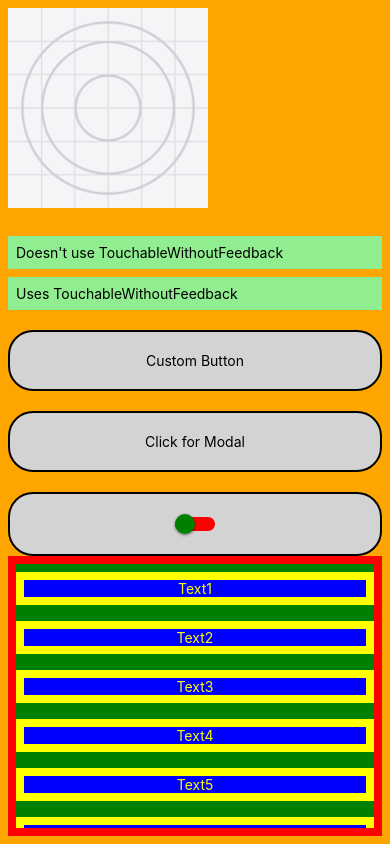
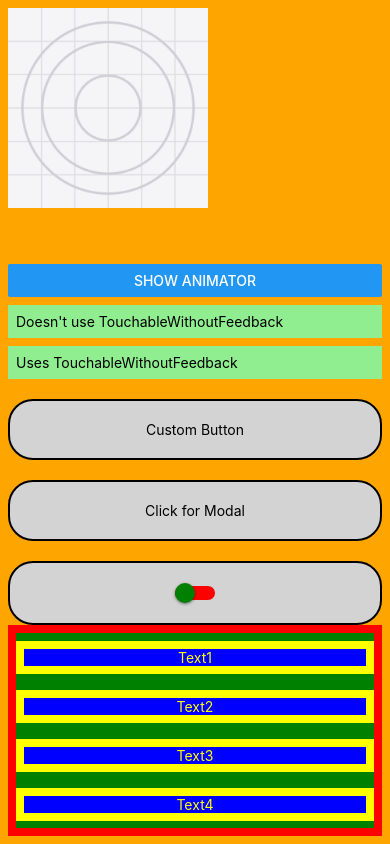
Before and after one commit to CheoR/rn-project2, a React Native app: screen / in a window 390 px wide. Built offline with nearby package versions, Linux system fonts and the light colour scheme.

Commit message:
feat: loading animation example

```diff
--- a/App.js
+++ b/App.js
@@ -2,6 +2,7 @@
 import { useState } from "react";
 
 import {
+  ActivityIndicator,
   Alert,
   Button,
   FlatList,
@@ -30,14 +31,24 @@ const pressHandler = (text) => {
 export default function App() {
   const [isOpen, setIsOpen] = useState(false);
   const [isOn, setIsOn] = useState(false);
+  const [showAnimator, setShowAnimator] = useState(false);
 
   const toggleSwitch = () => setIsOn((prevState) => !prevState);
+  const runAnimator = () => {
+    setShowAnimator(true);
+    setTimeout(() => {
+      setShowAnimator(false);
+      Alert.alert("This is how you do a animator");
+    }, 2000);
+  };
 
   return (
     <View style={styles.container}>
       <View style={styles.img}>
         <Image source={require("./assets/icon.png")} style={styles.img2} />
       </View>
+      <ActivityIndicator size="large" color="green" animating={showAnimator} />
+      <Button title="Show Animator" onPress={runAnimator} />
       <TextInput
         style={styles.input}
         placeholder="Doesn't use TouchableWithoutFeedback"
```
